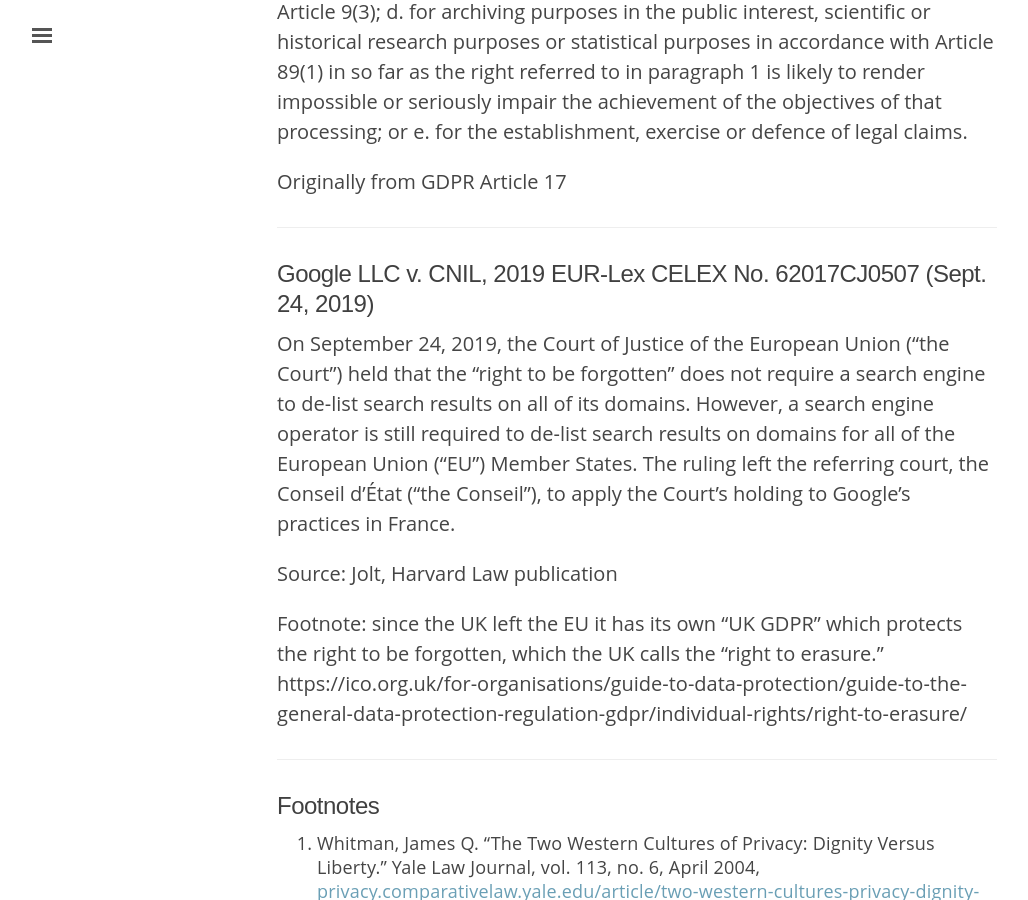
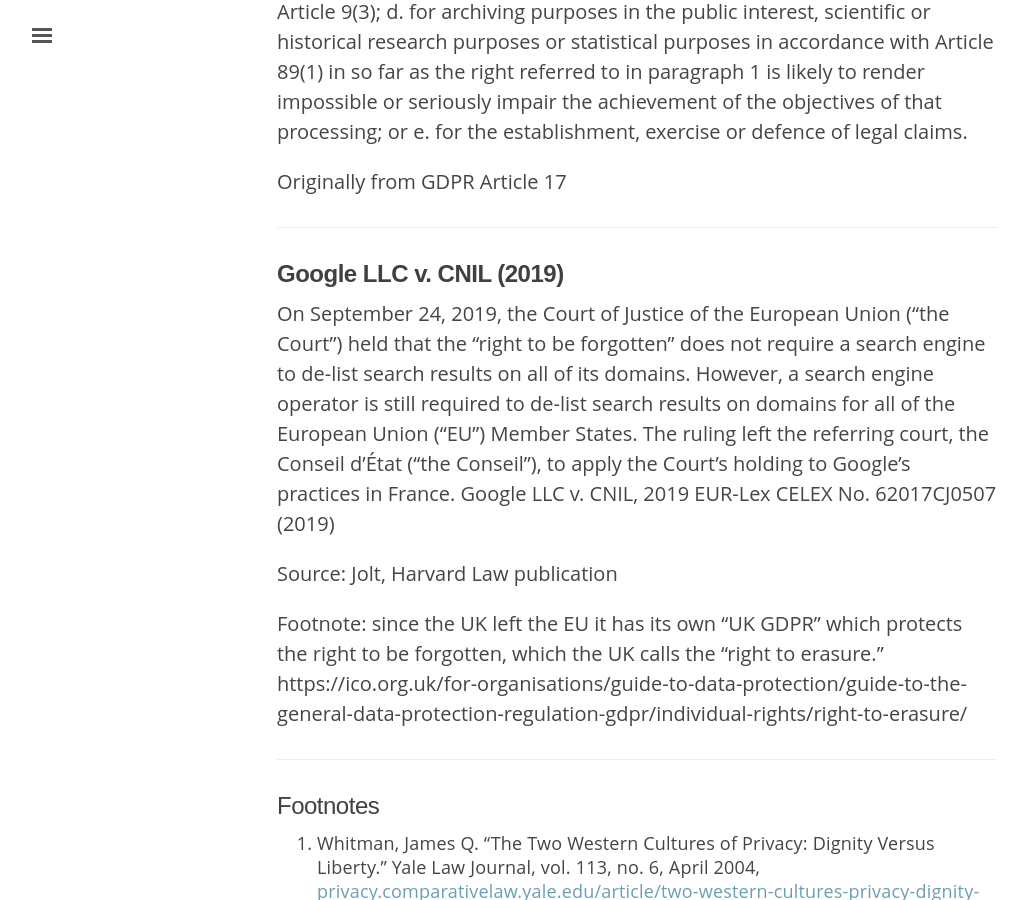
Before and after one commit to binipringle/right-to-be-forgotten, a Jekyll site: the page built from _texts/2-europe.md, in a window 1280 px wide and 900 px high, scrolled down 3751 px. Shown: the whole window, without its empty margins (3-1031 px from the left). Built offline with Jekyll 4.4.1, drawn with Linux system fonts in a browser that asks for light colours; some of the changed lines change nothing that is shown; some of the changed text lies outside the part shown.

Commit message:
edited europe

```diff
--- a/_texts/2-europe.md
+++ b/_texts/2-europe.md
@@ -5,9 +5,11 @@
 editor: Sabina Pringle
 source:
 toc:
-- European constitution
-- Google v Spain
-- GDPR
+- European convention on Human Rights
+- European Union Data Protection Directive
+- Google Spain v AEPD and Mario Costeja González (2014)
+- General Data Protection Regulation (GDPR) Article 17 Right to erasure (‘right to be forgotten’)
+- Google LLC v. CNIL (2019)
 - Other stuff
 - More other stuff
 - And more
@@ -24,20 +26,20 @@
 
 [^4]:*Id.*
 
-## European convention on Human Rights
+## **European convention on Human Rights**
 
 The European Convention on Human Rights (ECHR) was signed in 1950, not long after the end of World War II, and enacted in 1953. Article 8 of the ECHR provides a right to respect for one's "private and family life, his home and his correspondence", subject to certain restrictions that are "in accordance with law" and "necessary in a democratic society".[^5]
 
 [^5]:Council of Europe. "European Convention on Human Rights - Article 8: Right to respect for private and family life." Council of Europe, [www.coe.int/en/web/human-rights-convention/private-life](https://www.coe.int/en/web/human-rights-convention/private-life). Accessed 14 May 2023.
 
-## European data protective
+## **European Union Data Protection Directive**
 
-In 1995, the European Union enacted the Data Protection Directive, officially Directive 95/46/EC ("Directive"), which regulated the processing of personal data within the European Union (EU) and the free movement of such data.[^6] The Directive broadly defined personal data as "any information relating to an identified or identifiable natural person." In addition to a person's address, credit card number, bank statements, and other personal information, in the EU "personal data" includes a person's criminal record. The Directive defined "processing" as "any operation or set of operations [...] performed upon personal data." The Directive's premise was that personal data should not be processed at all unless it was processed for a legitimate purpose. The responsibility for compliance rested on the data controller. The Directive, however, was written before the expansion of the internet, and by the turn of the 21st century it had become clear that new legislation was needed. Before this legislation had been fully drafted, a ruling in a lawsuit brought before the Spanish Supreme Court created case law that established the right to have a data controller erase personal information under certain circumstances, and influenced how the right to be forgotten was codified in the new European law.
+In 1995, the European Union (EU) enacted the Data Protection Directive, officially Directive 95/46/EC ("Directive"), which regulated the processing of personal data within the European Union (EU) and the free movement of such data.[^6] The Directive broadly defined personal data as "any information relating to an identified or identifiable natural person." In addition to a person's address, credit card number, bank statements, and other personal information, in the EU "personal data" includes a person's criminal record. The Directive defined "processing" as "any operation or set of operations [...] performed upon personal data." The Directive's premise was that personal data should not be processed at all unless it was processed for a legitimate purpose. The responsibility for compliance rested on the data controller. The Directive, however, was written before the expansion of the internet, and by the turn of the 21st century it had become clear that new legislation was needed. Before this legislation had been fully drafted, a ruling in a lawsuit brought before the Spanish Supreme Court created case law that established the right to have a data controller erase personal information under certain circumstances, and influenced how the right to be forgotten was codified in the new European law.
 
 [^6]:Directive 95/46/EC of the European Parliament and of the Council of 24 October 1995 on the protection of individuals with regard to the processing of personal data and on the free movement of such data. No longer in force, Date of end of validity: 24/05/2018; Repealed by 32016R0679. Latest consolidated version: 20/11/2003. [eur-lex.europa.eu/legal-content/EN/TXT/?uri=CELEX:31995L0046](https://eur-lex.europa.eu/legal-content/EN/TXT/?uri=CELEX:31995L0046). Accessed 14 May 2023.
 
 ---
-## Google Spain v AEPD and Mario Costeja González (2014)
+## **Google Spain v AEPD and Mario Costeja González (2014)**
 
 Google Spain SL, Google Inc. v Agencia Española de Protección de Datos, Mario Costeja González (2014) is a decision by the Court of Justice of the European Union (CJEU). It held that an Internet search engine operator is responsible for the processing that it carries out of personal information which appears on web pages published by third parties. The outcome of the ruling is that an Internet search engine must consider requests from individuals to remove links to freely accessible web pages resulting from a search on their name. Grounds for removal include cases where the search result(s) "appear to be inadequate, irrelevant or no longer relevant or excessive in the light of the time that had elapsed."[5]: 92  If the search engine rejects the request, the individual may ask relevant authorities to consider the case. Under certain conditions, the search engine may be ordered to remove the links from search results.
 
@@ -50,10 +52,6 @@
 The General Data Protection Regulation, adopted in April 2016, superseded the Data Protection Directive and became enforceable on 25 May 2018.[2]
 
 GDPR
-
-
-
-
 
 
 ## Viability and implementation of the law
@@ -72,7 +70,7 @@
 
 ---
 
-## General Data Protection Regulation (GDPR) Article 17 Right to erasure (‘right to be forgotten’)
+## **General Data Protection Regulation (GDPR) Article 17 Right to erasure (‘right to be forgotten’)**
 
 The data subject shall have the right to obtain from the controller the erasure of personal data concerning him or her without undue delay and the controller shall have the obligation to erase personal data without undue delay where one of the following grounds applies: a. the personal data are no longer necessary in relation to the purposes for which they were collected or otherwise processed; b. the data subject withdraws consent on which the processing is based according to point (a) of Article 6(1), or point (a) of Article 9(2), and where there is no other legal ground for the processing; c. the data subject objects to the processing pursuant to Article 21(1) and there are no overriding legitimate grounds for the processing, or the data subject objects to the processing pursuant to Article 21(2); d. the personal data have been unlawfully processed; e. the personal data have to be erased for compliance with a legal obligation in Union or Member State law to which the controller is subject; f. the personal data have been collected in relation to the offer of information society services referred to in Article 8(1).
 
@@ -86,9 +84,9 @@
 
 ---
 
-## Google LLC v. CNIL, 2019 EUR-Lex CELEX No. 62017CJ0507 (Sept. 24, 2019)
+## **Google LLC v. CNIL (2019)**
 
-On September 24, 2019, the Court of Justice of the European Union (“the Court”) held that the “right to be forgotten” does not require a search engine to de-list search results on all of its domains. However, a search engine operator is still required to de-list search results on domains for all of the European Union (“EU”) Member States. The ruling left the referring court, the Conseil d’État (“the Conseil”), to apply the Court’s holding to Google’s practices in France.
+On September 24, 2019, the Court of Justice of the European Union (“the Court”) held that the “right to be forgotten” does not require a search engine to de-list search results on all of its domains. However, a search engine operator is still required to de-list search results on domains for all of the European Union (“EU”) Member States. The ruling left the referring court, the Conseil d’État (“the Conseil”), to apply the Court’s holding to Google’s practices in France. Google LLC v. CNIL, 2019 EUR-Lex CELEX No. 62017CJ0507 (2019)
 
 Source: Jolt, Harvard Law publication
 
```
